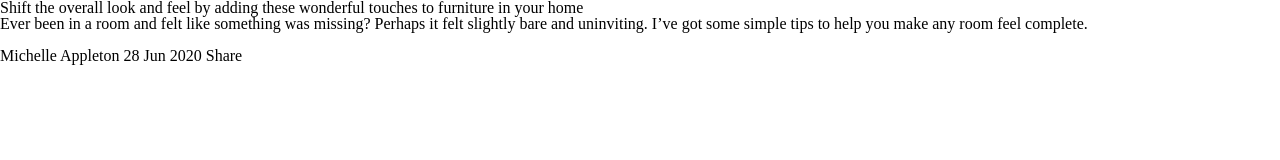
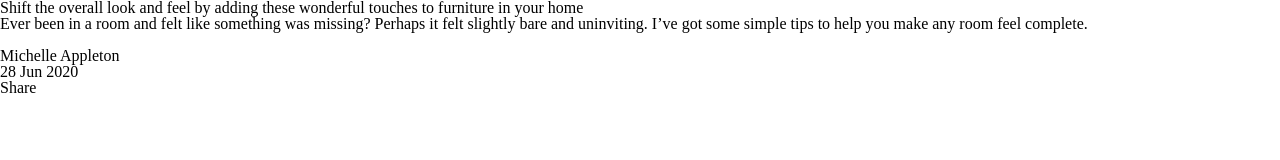
Before and after one commit to Zachcos/FeMentor-ArticlePreview, a plain HTML site: page index.html in a window 1280 px wide. Drawn offline with nearby package versions, Linux system fonts and the light colour scheme; files that its build step writes are made by us from their sources.

Commit message:
Move copy to appropriate divs

```diff
--- a/index.html
+++ b/index.html
@@ -34,13 +34,12 @@
         <div class="card__user">
           <img src="" alt="" class="card__user__avatar" />
           <div class="card__user__details">
-            <h3 class="card__user--author"></h3>
-            <h5 class="card__user--date"></h5>
+            <h3 class="card__user--author">Michelle Appleton</h3>
+            <h5 class="card__user--date">28 Jun 2020</h5>
           </div>
         </div>
-        <div class="card__share"></div>
+        <div class="card__share">Share</div>
       </div>
     </div>
-    Michelle Appleton 28 Jun 2020 Share
   </body>
 </html>
```
